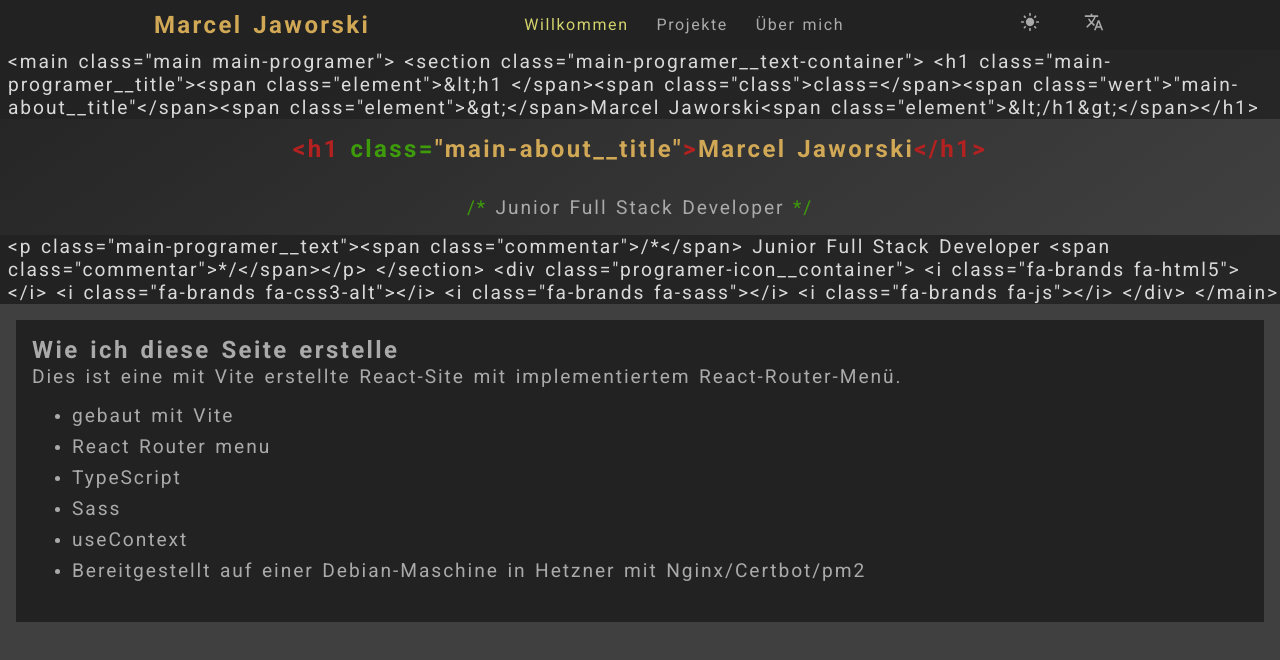
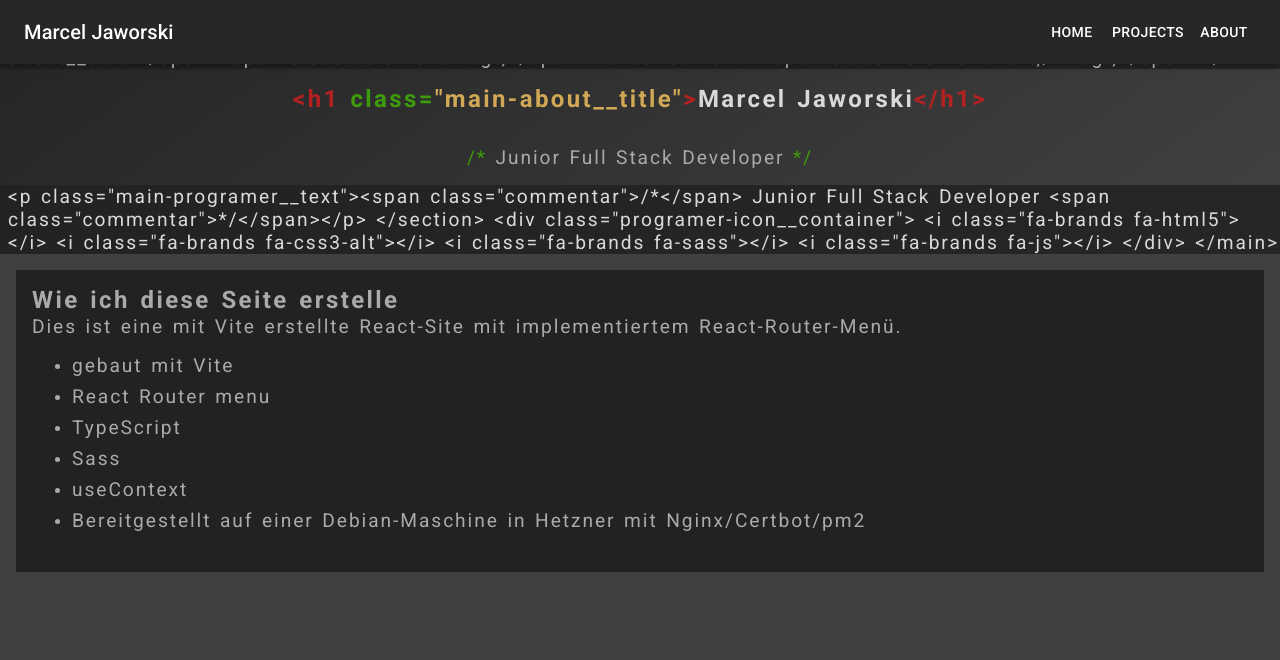
Before and after one commit to marceljaworski/portfolio, a React (Vite) app: page /welcome in a window 1280 px wide. Shown: the top 660 px of the page. Built offline with nearby package versions, Linux system fonts and the light colour scheme.

Commit message:
Responsive App-Bar

```diff
--- a/src/App.scss
+++ b/src/App.scss
@@ -43,44 +43,43 @@
 	// padding: .5rem 1rem;
 
 
-	h1 {
+	// h1 {
 
-		color: rgb(209, 168, 85);
-	}
+	// 	color: rgb(209, 168, 85);
+	// }
 
 	a {
 		text-decoration: none;
 	}
 
-	.nav {
-		width: 100%;
-		height: 50px;
-		background-color: $background-dark;
-		display: flex;
-		align-items: center;
-		justify-content: space-evenly;
-		position: relative;
-		.nav-items {
-			width: 25%;
-			display: flex;
-			justify-content: space-between;
-		}
-		.nav-icons {
-			width: 10%;
-			display: flex;
-			justify-content: space-around;
-		}
-		.icon {
-			color: $primary;
-		}
+	// .nav {
+	// 	width: 100%;
+	// 	height: 50px;
+	// 	background-color: $background-dark;
+	// 	display: flex;
+	// 	align-items: center;
+	// 	justify-content: space-evenly;
+	// 	position: relative;
+	// 	.nav-items {
+	// 		width: 25%;
+	// 		display: flex;
+	// 		justify-content: space-between;
+	// 	}
+	// 	.nav-icons {
+	// 		width: 10%;
+	// 		display: flex;
+	// 		justify-content: space-around;
+	// 	}
+	// 	.icon {
+	// 		color: $primary;
+	// 	}
 
-		a.active {
-			color: rgb(211, 211, 110);
-		}
+	// 	a.active {
+	// 		color: rgb(211, 211, 110);
+	// 	}
 
 
-	}
-
+	// }
 
 	.main {
 		margin: 1rem;
--- a/src/App.tsx
+++ b/src/App.tsx
@@ -1,20 +1,25 @@
 import './App.scss';
-import { NavLink, Routes, Route, Navigate } from 'react-router-dom';
+import { Routes, Route, Navigate} from 'react-router-dom';
 import { PageWelcome } from './pages/PageWelcome';
 import { PageProjects } from './pages/PageProjects';
 import { PageAbout } from './pages/PageAbout';
 import { Page404 } from './pages/Page404';
-import { LanguageChooser } from './components/LanguageChooser';
-import { Theme } from './components/Theme'
+// import { LanguageChooser } from './components/LanguageChooser';
+// import { Theme } from './components/Theme';
 import { AppContext } from './AppContext';
 import { useContext } from 'react';
+
+
+import { Navbar } from './components/Navbar/Nabvar';
+
 
 function App() {
 	const { data, lightMode } = useContext(AppContext);
 
+
 	return (
 		<div className={"App "+ (lightMode ? 'light' : 'dark')}>
-			<nav className='nav'>
+			{/* <nav className='nav'>
 				<NavLink to="/welcome"><h1>Marcel Jaworski</h1></NavLink>
 				<div className='nav-items'>
 					<NavLink to="/welcome">{data.navText[0]}</NavLink>
@@ -25,9 +30,15 @@ function App() {
 					<Theme/>
 					<LanguageChooser/>
 				</div>
-			</nav>
+			</nav> */}
+
+
+			<Navbar/>
+
+
 
 			<Routes>
+
 				<Route path="/" element={<Navigate to="/welcome" replace />} />
 				<Route path="/welcome" element={<PageWelcome />} />
 				<Route path="/projects" element={<PageProjects />} />
--- /dev/null
+++ b/src/components/Navbar/Nabvar.tsx
@@ -0,0 +1,115 @@
+
+import * as React from 'react';
+import AppBar from '@mui/material/AppBar';
+import Box from '@mui/material/Box';
+import CssBaseline from '@mui/material/CssBaseline';
+import Divider from '@mui/material/Divider';
+import Drawer from '@mui/material/Drawer';
+import IconButton from '@mui/material/IconButton';
+import Button from '@mui/material/Button';
+import List from '@mui/material/List';
+import ListItem from '@mui/material/ListItem';
+import ListItemButton from '@mui/material/ListItemButton';
+import ListItemIcon from '@mui/material/ListItemIcon';
+import ListItemText from '@mui/material/ListItemText';
+import MenuIcon from '@mui/icons-material/Menu';
+import Toolbar from '@mui/material/Toolbar';
+import Typography from '@mui/material/Typography';
+import { navItems } from './consts/navItems';
+import { useNavigate } from 'react-router';
+
+const drawerWidth = 240;
+
+
+interface Props {
+    /**
+     * Injected by the documentation to work in an iframe.
+     * You won't need it on your project.
+     */
+    window?: () => Window;
+}
+
+
+export const Navbar = (props: Props) => {
+    const navigate = useNavigate();
+    const { window } = props;
+    const [mobileOpen, setMobileOpen] = React.useState(false);
+
+    const handleDrawerToggle = () => {
+        setMobileOpen(!mobileOpen);
+    };
+
+
+    const drawer = (
+        <Box onClick={handleDrawerToggle} sx={{ textAlign: 'center' }}>
+            <Typography variant="h6" sx={{ my: 2 }}>
+              Marcel Jaworski
+            </Typography>
+            <Divider />
+            <List>
+              {navItems.map((item) => (
+                <ListItem key={item.id} onClick={ () => navigate(item.route)} disablePadding>
+                  <ListItemButton sx={{ textAlign: 'center' }}>
+                        <ListItemIcon>
+                            {item.icon}
+                        </ListItemIcon>
+                    <ListItemText primary={item.label} />
+                  </ListItemButton>
+                </ListItem>
+              ))}
+            </List>
+        </Box>
+    );
+
+    const container = window !== undefined ? () => window().document.body : undefined;
+    return (
+        <Box sx={{ display: 'flex' }}>
+            <CssBaseline />
+            <AppBar component="nav">
+              <Toolbar>
+                <IconButton
+                  color="inherit"
+                  aria-label="open drawer"
+                  edge="start"
+                  onClick={handleDrawerToggle}
+                  sx={{ mr: 2, display: { sm: 'none' } }}
+                >
+                  <MenuIcon />
+                </IconButton>
+                <Typography
+                  variant="h6"
+                  component="div"
+                  sx={{ flexGrow: 1, display: { xs: 'none', sm: 'block' } }}
+                >
+                  Marcel Jaworski
+                </Typography>
+                <Box sx={{ display: { xs: 'none', sm: 'block' } }}>
+                  {navItems.map((item) => (
+                    <Button key={item.id} onClick={ () => navigate(item.route)} sx={{ color: '#fff' }}>
+                      {item.label}
+                    </Button>
+                  ))}
+                </Box>
+              </Toolbar>
+            </AppBar>
+            <Box component="nav">
+              <Drawer
+                container={container}
+                variant="temporary"
+                open={mobileOpen}
+                onClose={handleDrawerToggle}
+                ModalProps={{
+                  keepMounted: true, // Better open performance on mobile.
+                }}
+                sx={{
+                  display: { xs: 'block', sm: 'none' },
+                  '& .MuiDrawer-paper': { boxSizing: 'border-box', width: drawerWidth },
+                }}
+              >
+                {drawer}
+              </Drawer>
+            </Box>
+        </Box>
+    );
+
+}
--- /dev/null
+++ b/src/components/Navbar/consts/navItems.tsx
@@ -0,0 +1,35 @@
+import HomeIcon from '@mui/icons-material/Home';
+import LanguageIcon from '@mui/icons-material/Language';
+import PreviewIcon from '@mui/icons-material/Preview';
+import PersonIcon from '@mui/icons-material/Person';
+
+export const navItems = [
+    {
+        id: 0,
+        icon: <HomeIcon />,
+        label: 'Home',
+        route: 'welcome'
+
+    },
+    {
+        id: 1,
+        icon: <PreviewIcon />,
+        label: 'Projects',
+        route: 'projects'
+
+    },
+    {
+        id: 2,
+        icon: <PersonIcon />,
+        label: 'About',
+        route: 'about'
+
+    },
+    // {
+    //     id: 3,
+    //     icon: <LanguageIcon />,
+    //     label: 'Languages',
+    //     route: 'route'
+
+    // }
+]
```
